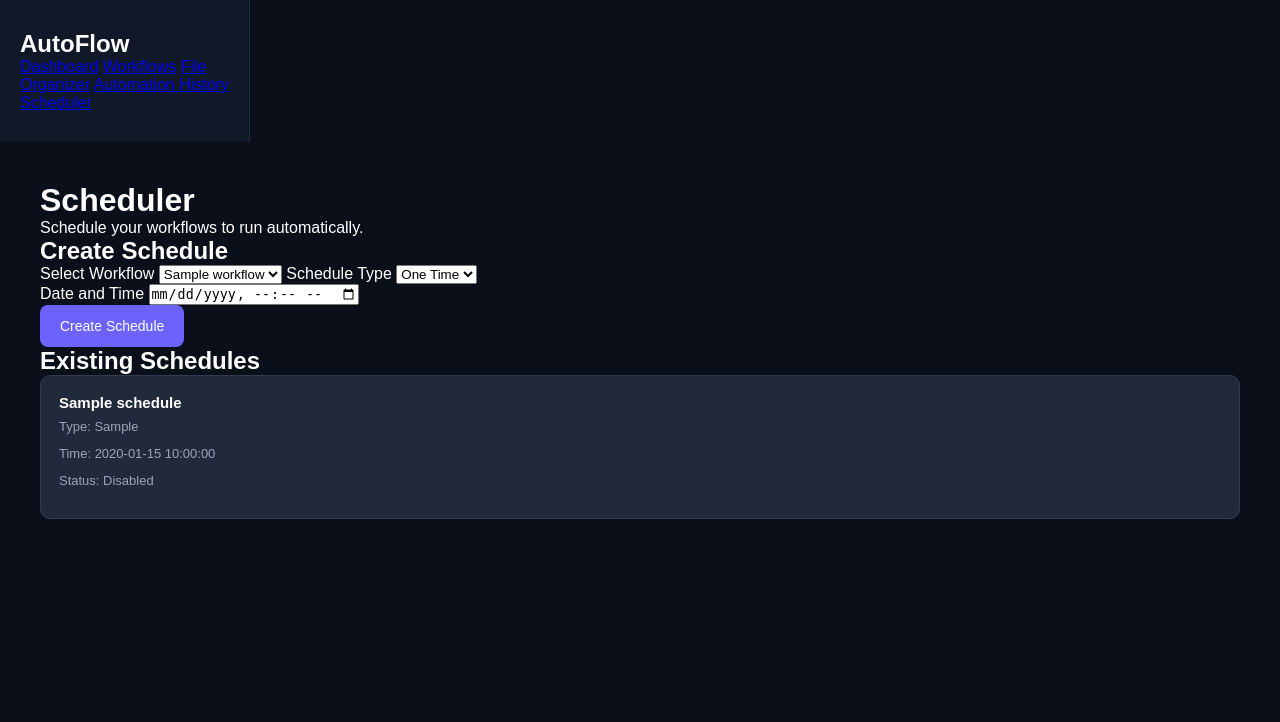
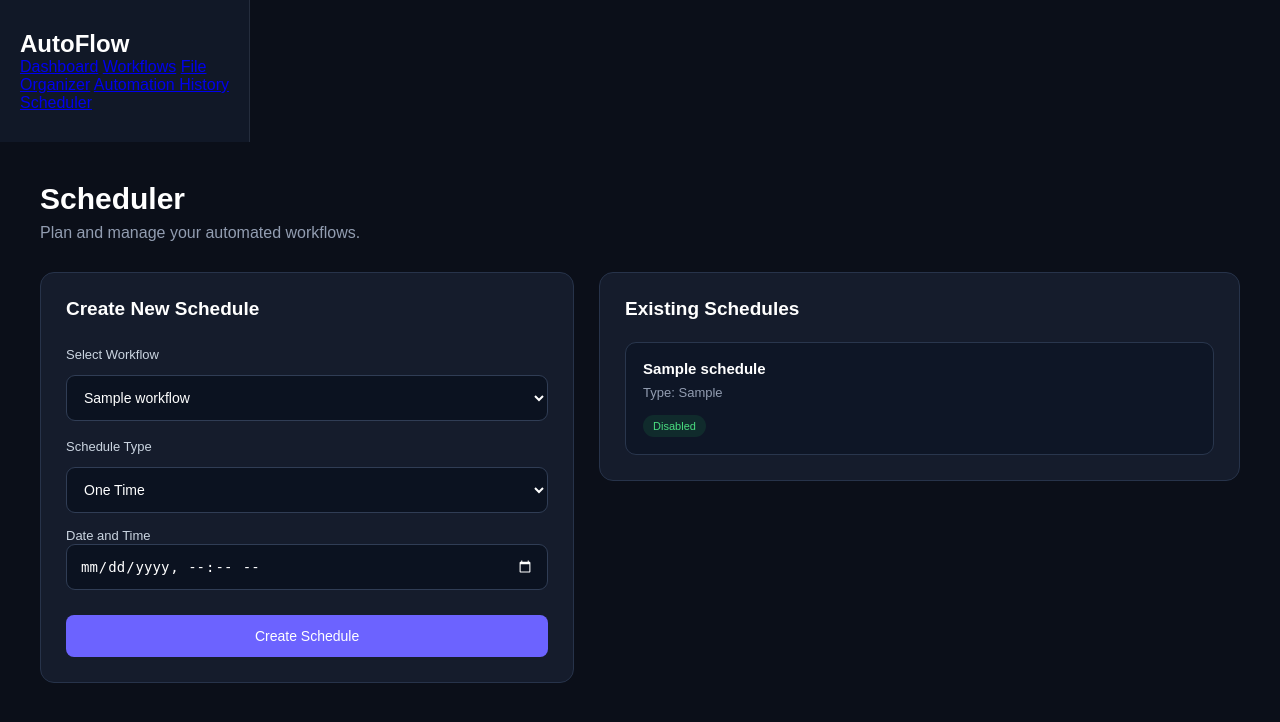
Before and after one commit to rbtechniques/AutoFlow, a Flask app: template templates/scheduler.html in a window 1280 px wide. Shown: the top 722 px of the page. Run offline with Flask 3, Linux system fonts and the light colour scheme; the template is opened without the code that fills it: most values are stand-ins (such as "Sample title", 1, 10 or a date in 2020).

Commit message:
Add scheduling functionality with form and styling for managing workflows

```diff
--- a/app.py
+++ b/app.py
@@ -1,7 +1,7 @@
 
 from flask import Flask, render_template, request, redirect
 
-from storage import init_db, add_workflow, get_workflows, add_history, get_history, get_dashboard_stats, get_workflow_by_id
+from storage import init_db, add_workflow, get_workflows, add_history, get_history, get_dashboard_stats, get_workflow_by_id, add_schedule, get_schedules
 
 from organizer import scan_folder
 
@@ -149,6 +149,73 @@ def run_workflow_page():
             error=str(error)
         )
 
+@app.route("/add-schedule", methods=["POST"])
+def add_schedule_page():
+
+    workflow_id = request.form.get("workflow_id")
+    schedule_type = request.form.get("schedule_type")
+    run_at = request.form.get("run_at")
+    run_time = request.form.get("run_time")
+    day_of_week = request.form.get("day_of_week")
+
+    try:
+        workflow_id = int(workflow_id)
+
+        if not get_workflow_by_id(workflow_id):
+            raise ValueError("Selected workflow does not exist!")
+        if schedule_type == "Once":
+            if not run_at:
+                raise ValueError("Please provide a date and time for schedule.")
+            add_schedule(
+               workflow_id,
+               schedule_type,
+               run_at=run_at
+           )
+        elif schedule_type == "Daily":
+            if not run_time:
+                raise ValueError("Please provide a time for daily schedule.")
+            add_schedule(
+                workflow_id,
+                schedule_type,
+                run_time=run_time
+            )
+        elif schedule_type == "Weekly":
+            if not run_time or not day_of_week:
+                raise ValueError("Please provide a time and day for weekly schedule.")
+            add_schedule(
+                workflow_id,
+                schedule_type,
+                run_time=run_time,
+                day_of_week=day_of_week
+            )
+        else:
+            raise ValueError("Invalid schedule type selected.")
+        return redirect("/scheduler")
+    except (TypeError, ValueError) as error:
+        return render_template(
+            "scheduler.html",
+            workflows=get_workflows(),
+            schedules=get_schedules(),
+            error=str(error)
+        )
+
+    workflow = get_workflow_by_id(workflow_id)
+
+    if not workflow:
+        return redirect("/scheduler")
+
+    add_schedule(workflow_id, schedule_type, run_at, run_time, day_of_week)
+
+    return redirect("/scheduler")
+
+@app.route("/scheduler")
+def scheduler_page():
+
+    return render_template(
+        "scheduler.html",
+        workflows=get_workflows(),
+        schedules=get_schedules()
+    )
 
 if __name__ == "__main__":
     app.run(debug=True)
--- a/static/css/style.css
+++ b/static/css/style.css
@@ -369,3 +369,132 @@ body {
 .run-workflow-form button {
     padding: 12px 18px;
 }
+
+
+/* ==============================
+   SCHEDULER PAGE
+============================== */
+
+.scheduler-header {
+    margin-bottom: 30px;
+}
+
+.scheduler-header h1 {
+    font-size: 30px;
+    margin-bottom: 8px;
+}
+
+.scheduler-header p {
+    color: #929db1;
+}
+
+/* Scheduler layout */
+
+.scheduler-grid {
+    display: grid;
+    grid-template-columns: minmax(0, 1fr) minmax(0, 1.2fr);
+    gap: 25px;
+    align-items: start;
+}
+
+.scheduler-card {
+    background: #151c2c;
+    border: 1px solid #27334a;
+    border-radius: 14px;
+    padding: 25px;
+}
+
+.scheduler-card h2 {
+    font-size: 19px;
+    margin-bottom: 22px;
+}
+
+.scheduler-form {
+    display: flex;
+    flex-direction: column;
+    gap: 13px;
+}
+
+.scheduler-form label {
+    color: #cbd5e1;
+    font-size: 13px;
+    margin-top: 5px;
+}
+
+.scheduler-form input,
+.scheduler-form select {
+    width: 100%;
+    box-sizing: border-box;
+    background: #0b1220;
+    border: 1px solid #303d55;
+    border-radius: 9px;
+    padding: 13px;
+    color: #ffffff;
+    outline: none;
+    font-size: 14px;
+}
+
+.scheduler-form input:focus,
+.scheduler-form select:focus {
+    border-color: #7188ff;
+}
+
+.scheduler-form input[type="datetime-local"],
+.scheduler-form input[type="time"] {
+    color-scheme: dark;
+}
+
+.scheduler-form button {
+    margin-top: 12px;
+    width: 100%;
+}
+
+/* Existing schedules */
+
+.schedule-list {
+    display: flex;
+    flex-direction: column;
+    gap: 13px;
+}
+
+.schedule-item {
+    background: #0e1626;
+    border: 1px solid #29364d;
+    border-radius: 11px;
+    padding: 17px;
+}
+
+.schedule-item h3 {
+    font-size: 15px;
+    margin-bottom: 8px;
+}
+
+.schedule-item p {
+    color: #929db1;
+    font-size: 13px;
+    margin: 5px 0;
+}
+
+.schedule-status {
+    display: inline-block;
+    margin-top: 10px;
+    padding: 5px 10px;
+    border-radius: 20px;
+    background: rgba(34, 197, 94, 0.12);
+    color: #4ade80;
+    font-size: 11px;
+}
+
+/* Responsive layout */
+
+@media (max-width: 950px) {
+    .scheduler-grid {
+        grid-template-columns: 1fr;
+    }
+}
+
+@media (max-width: 600px) {
+    .scheduler-card {
+        padding: 18px;
+    }
+}
--- a/templates/scheduler.html
+++ b/templates/scheduler.html
@@ -24,16 +24,29 @@
         </nav>
     </aside>
 
+
 <main class="main-content">
 
+    <div class="scheduler-header">
         <h1>Scheduler</h1>
-        <p>Schedule your workflows to run automatically.</p>
+        <p>Plan and manage your automated workflows.</p>
+    </div>
 
-        <section class="workflow-section">
+    {% if error %}
+        <div class="error-message">{{ error }}</div>
+    {% endif %}
 
-            <h2>Create Schedule</h2>
+    <div class="scheduler-grid">
 
-            <form action="/add-schedule" method="POST">
+        <!-- Create Schedule -->
+
+        <section class="scheduler-card">
+
+            <h2>Create New Schedule</h2>
+
+            <form action="/add-schedule"
+                  method="POST"
+                  class="scheduler-form">
 
                 <label>Select Workflow</label>
 
@@ -54,16 +67,21 @@
                 </select>
 
                 <div id="once_fields">
+
                     <label>Date and Time</label>
+
                     <input type="datetime-local" name="run_at">
+
                 </div>
 
                 <div id="recurring_fields" style="display:none;">
 
                     <label>Run Time</label>
+
                     <input type="time" name="run_time">
 
                     <div id="weekly_fields" style="display:none;">
+
                         <label>Day of Week</label>
 
                         <select name="day_of_week">
@@ -75,6 +93,7 @@
                             <option value="5">Saturday</option>
                             <option value="6">Sunday</option>
                         </select>
+
                     </div>
 
                 </div>
@@ -87,29 +106,48 @@
 
         </section>
 
-        <section class="workflow-section">
+        <!-- Existing Schedules -->
+
+        <section class="scheduler-card">
 
             <h2>Existing Schedules</h2>
 
+            <div class="schedule-list">
+
                 {% for schedule in schedules %}
 
-                <div class="workflow-item">
+                    <div class="schedule-item">
 
-                    <div>
                         <h3>{{ schedule.workflow_name }}</h3>
-                        <p>Type: {{ schedule.schedule_type }}</p>
+
+                        <p>
+                            Type: {{ schedule.schedule_type }}
+                        </p>
 
                         {% if schedule.schedule_type == "Once" %}
+
                             <p>Run at: {{ schedule.run_at }}</p>
-                        {% else %}
-                            <p>Time: {{ schedule.run_time }}</p>
+
+                        {% elif schedule.schedule_type == "Daily" %}
+
+                            <p>Every day at: {{ schedule.run_time }}</p>
+
+                        {% elif schedule.schedule_type == "Weekly" %}
+
+                            <p>Every week at: {{ schedule.run_time }}</p>
+
+                            <p>
+                                Day:
+                                {{ ["Monday", "Tuesday", "Wednesday",
+                                    "Thursday", "Friday", "Saturday",
+                                    "Sunday"][schedule.day_of_week] }}
+                            </p>
+
                         {% endif %}
 
-                        <p>
-                            Status:
+                        <span class="schedule-status">
                             {{ "Active" if schedule.is_active else "Disabled" }}
-                        </p>
-                    </div>
+                        </span>
 
                     </div>
 
@@ -119,9 +157,14 @@
 
                 {% endfor %}
 
+            </div>
+
         </section>
 
+    </div>
+
 </main>
+
 
 </div>
 
```
Lines whose indentation alone changed are shown as unchanged.
